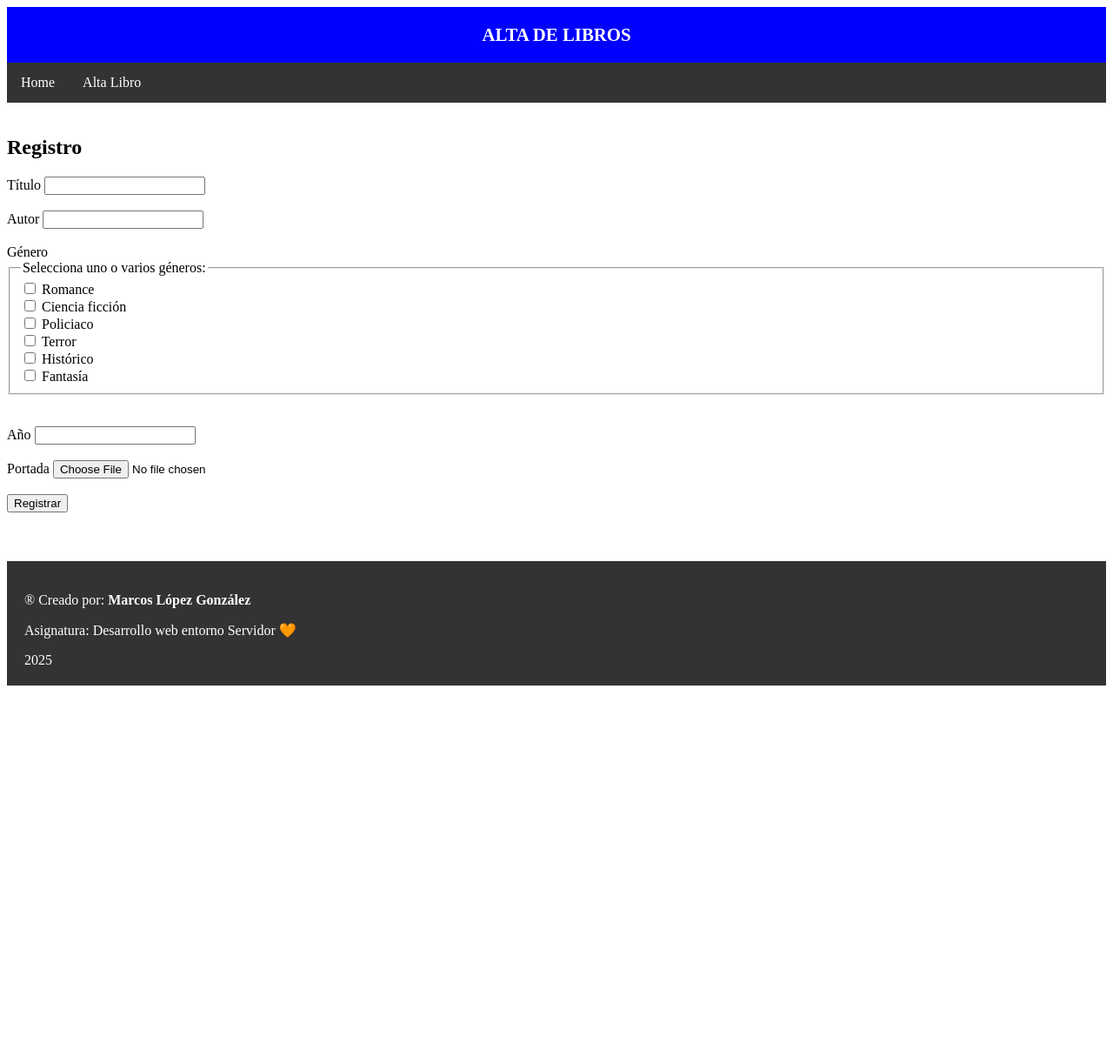
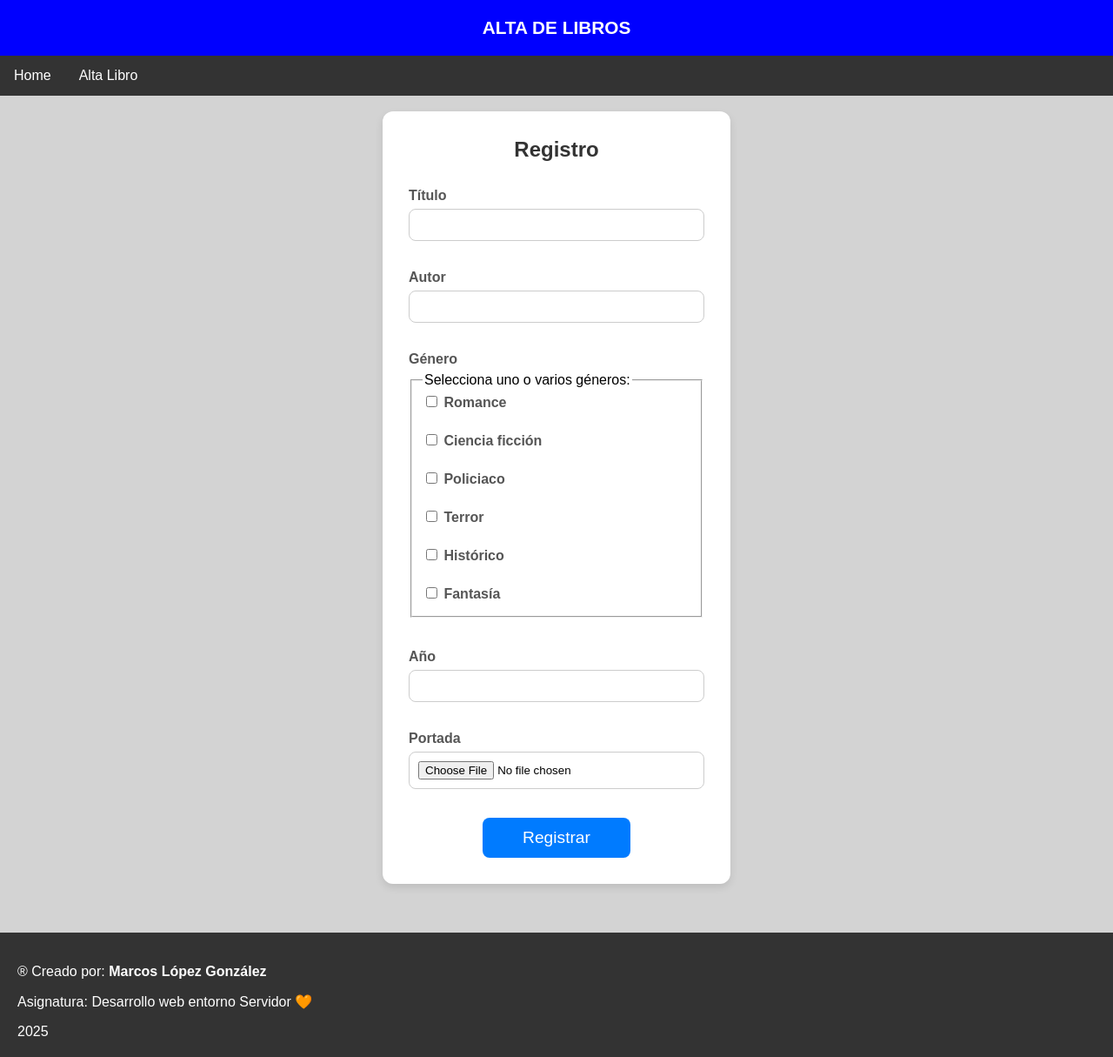
Before and after one commit to marcos-lopezgonzalez/Desarrollo-de-entorno-web-servidor, a PHP site: page /alta.php in a window 1280 px wide. Shown: the whole page at 87% size. Before the commit the page ends 788 px from the top, so only its background shows below. Run offline with PHP 8.4, Linux system fonts and the light colour scheme.

Commit message:
Hoja de estilos actualizada

```diff
--- a/Tema02/2_formularios/form_6_libros/styles.css
+++ b/Tema02/2_formularios/form_6_libros/styles.css
@@ -1,19 +1,43 @@
-h1 {
-    text-align: center;
-    text-transform: uppercase;
-    font-size: 1.3em;
+* {
+  box-sizing: border-box;
 }
 
-header h1{
+body {
+  margin: 0px;
+  background-color: lightgray;
+  font-family: sans-serif;
+}
+
+main {
+  padding-left: 20px;
+  padding-right: 20px;
+}
+
+h1 {
+  text-align: center;
+  text-transform: uppercase;
+  font-size: 1.3em;
+}
+
+header h1 {
   padding-top: 20px;
   padding-bottom: 20px;
-  color:white;
-  background-color:blue;
+  color: white;
+  background-color: blue;
   margin-top: 0px;
   margin-bottom: 0px;
 }
 
-/* Menu */
+hr {
+  border: 1px solid black;
+}
+
+.centrado {
+  text-align: center;
+}
+
+/* esto es para el menu */
+
 nav ul {
   list-style-type: none;
   margin: 0;
@@ -50,7 +74,7 @@ a.menu:hover {
   background-color: blue;
 }
 
-/* Footer */
+/*fin del menu*/
 
 footer {
   background-color: #333;
@@ -58,3 +82,101 @@ footer {
   padding: 20px;
   margin-top: 20px;
 }
+
+.error {
+  color: red;
+  font-size: 1.3em;
+}
+
+.mensaje {
+  /*color: green;
+    font-size: 1.3em;*/
+  margin: auto;
+  background-color: green;
+  color: #fff;
+  text-align: center;
+  border-radius: 10px;
+  padding: 16px;
+}
+
+.borde {
+  border: 1px solid black;
+  padding: 10px;
+}
+
+/* Para el mensaje */
+.fade-in-out {
+  opacity: 0;
+  animation: fade-in 0.5s ease-in forwards, fade-out 4s 1s ease-out forwards;
+}
+
+@keyframes fade-in {
+  100% {
+    opacity: 1;
+  }
+}
+
+@keyframes fade-out {
+  0% {
+    opacity: 1;
+  }
+  100% {
+    opacity: 0;
+  }
+}
+
+/* Para los formularios */
+
+.formulario {
+  background: #fff;
+  padding: 30px;
+  border-radius: 12px;
+  box-shadow: 0 4px 10px rgba(0, 0, 0, 0.1);
+  width: 400px;
+  margin: auto;
+}
+
+.formulario h2 {
+  text-align: center;
+  margin-top: 0px;
+  margin-bottom: 30px;
+  color: #333;
+}
+
+.formulario label {
+  display: block;
+  margin-bottom: 6px;
+  font-weight: bold;
+  color: #555;
+}
+
+.formulario input:not([type="checkbox"]) {
+  width: 100%;
+  padding: 10px;
+  margin-bottom: 15px;
+  border: 1px solid #ccc;
+  border-radius: 8px;
+}
+
+.formulario input:focus {
+  border-color: #007bff;
+  outline: none;
+  box-shadow: 0 0 5px rgba(0, 123, 255, 0.3);
+}
+
+.formulario button {
+  display: block;
+  width: 50%;
+  margin: auto;
+  padding: 12px;
+  background: #007bff;
+  border: none;
+  border-radius: 8px;
+  color: #fff;
+  font-size: 1.2rem;
+  cursor: pointer;
+}
+
+.formulario button:hover {
+  background: #0056b3;
+}
```
